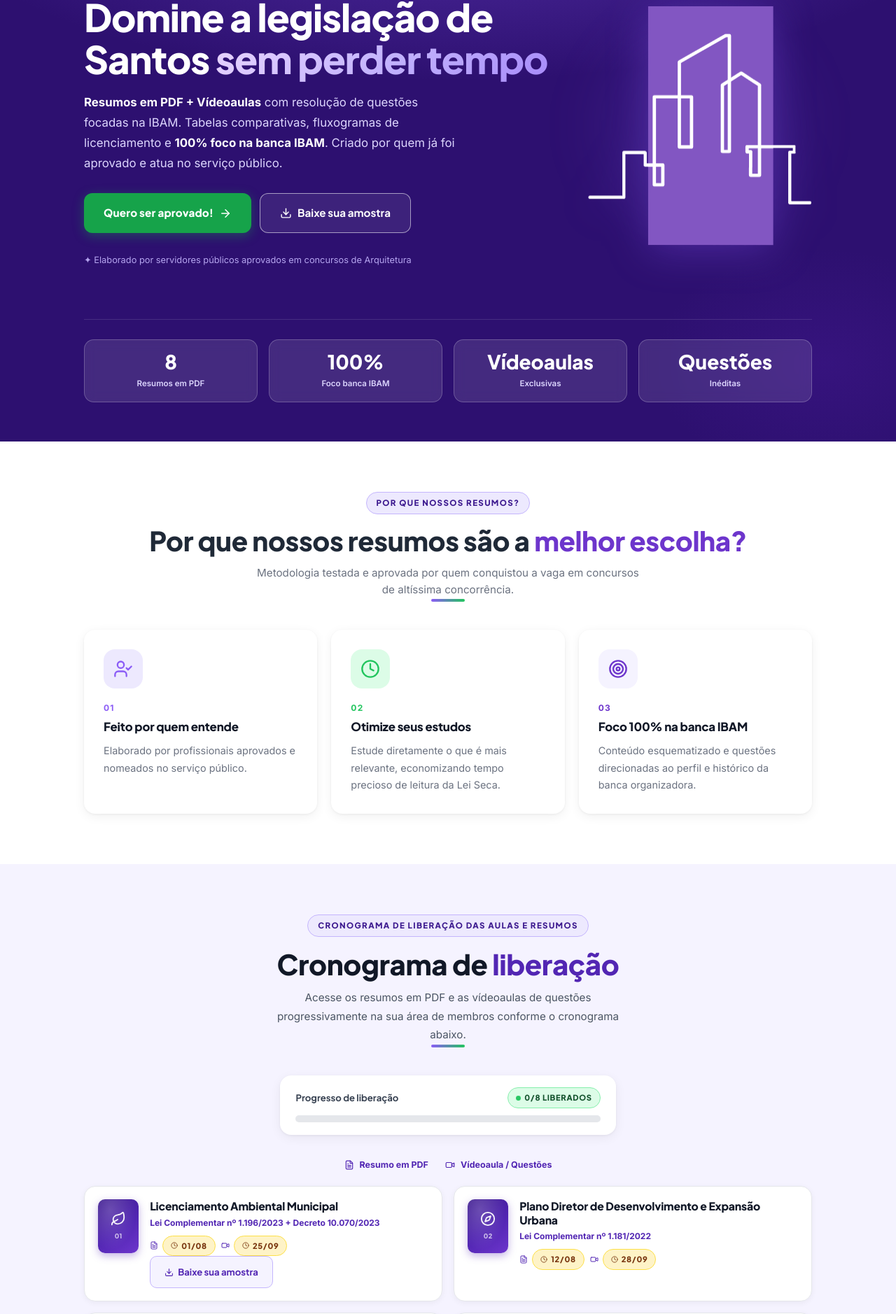
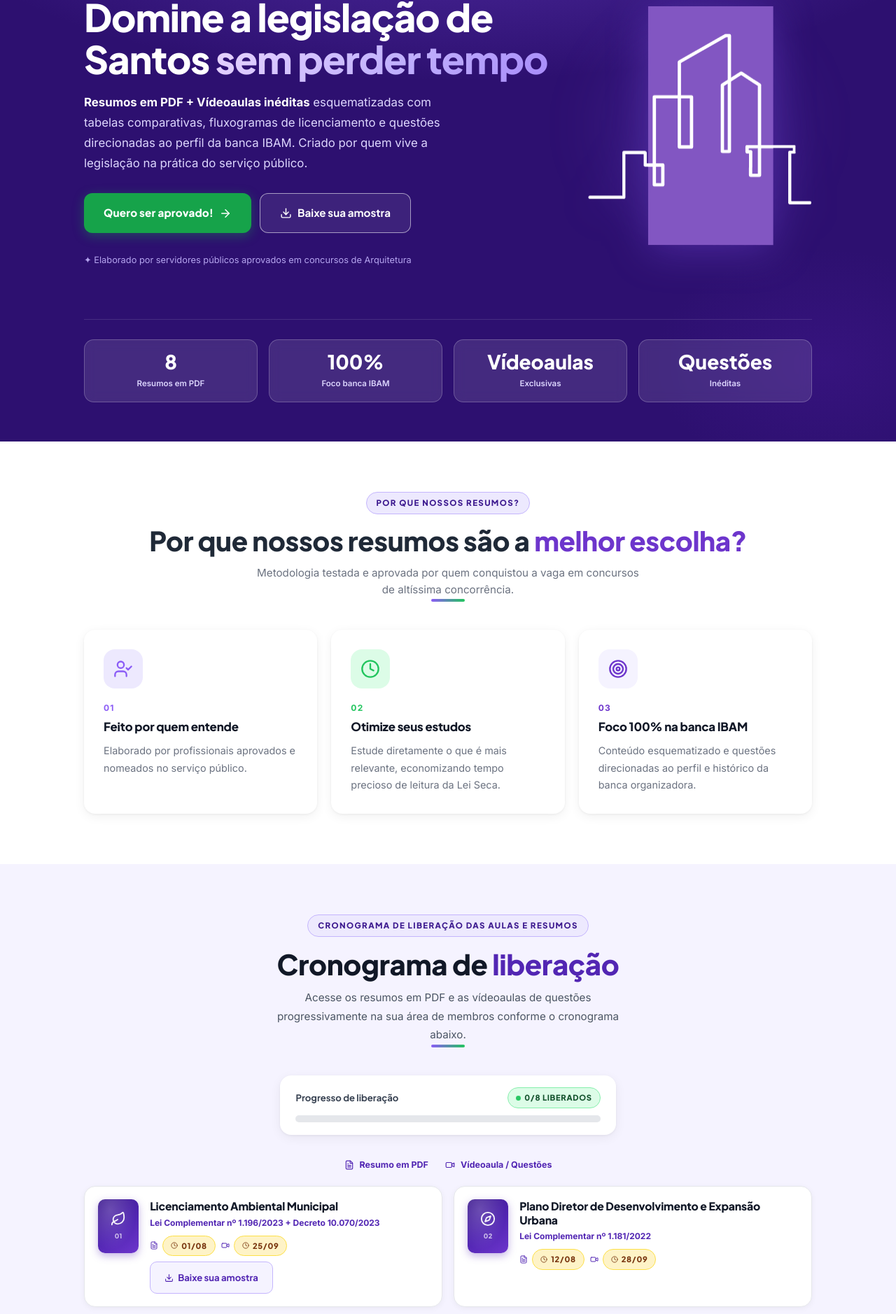
Before and after one commit to felinjob/resumo-santos, a Next.js app: page / in a window 1280 px wide. Shown: the part 178-2056 px from the top of the page at 70% size. Built offline with nearby package versions, Linux system fonts and the light colour scheme.

Commit message:
copy: refinamento do texto da Hero sem redundancia da IBAM, ajuste do espacamento do botao de amostra e grafia ArqConcurso

```diff
--- a/components/sections/CheckoutSection.tsx
+++ b/components/sections/CheckoutSection.tsx
@@ -185,13 +185,13 @@ export default function CheckoutSection() {
                 marginTop: "0.5rem",
               }}
             >
-              Combo Legislação + Plano de Estudos Arq Concurso
+              Combo Legislação + Plano de Estudos ArqConcurso
             </h3>
 
             <ul style={{ marginBottom: "1.25rem" }} className="space-y-2">
               {[
                 "Tudo do Curso de Legislação Municipal incluído",
-                "Plano de Estudos personalizado Arq Concurso",
+                "Plano de Estudos personalizado ArqConcurso",
                 "Cronograma estratégico para a prova",
                 "Material complementar exclusivo",
               ].map((item) => (
--- a/components/sections/HeroSection.tsx
+++ b/components/sections/HeroSection.tsx
@@ -151,11 +151,8 @@ export default function HeroSection() {
                   ...fadeStyle(150),
                 }}
               >
-                <strong style={{ color: "#ffffff", fontWeight: 700 }}>Resumos em PDF + Vídeoaulas</strong>{" "}
-                com resolução de questões focadas na IBAM. Tabelas comparativas, fluxogramas de licenciamento
-                e{" "}
-                <strong style={{ color: "#ffffff", fontWeight: 700 }}>100% foco na banca IBAM</strong>.
-                Criado por quem já foi aprovado e atua no serviço público.
+                <strong style={{ color: "#ffffff", fontWeight: 700 }}>Resumos em PDF + Vídeoaulas inéditas</strong>{" "}
+                esquematizadas com tabelas comparativas, fluxogramas de licenciamento e questões direcionadas ao perfil da banca IBAM. Criado por quem vive a legislação na prática do serviço público.
               </p>
 
               {/* CTAs */}
--- a/components/sections/ScheduleSection.tsx
+++ b/components/sections/ScheduleSection.tsx
@@ -264,7 +264,7 @@ export default function ScheduleSection() {
                         rel="noopener noreferrer"
                         className="btn-outline-brand focus-visible:outline-none focus-visible:ring-2 focus-visible:ring-purple-600"
                         aria-label="Baixe sua amostra em PDF da Lei Complementar 1.196/2023"
-                        style={{ gap: "6px" }}
+                        style={{ gap: "6px", marginTop: "8px" }}
                       >
                         <Download size={13} />
                         Baixe sua amostra
```
